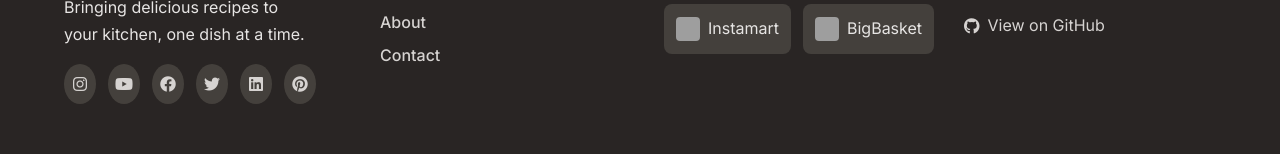
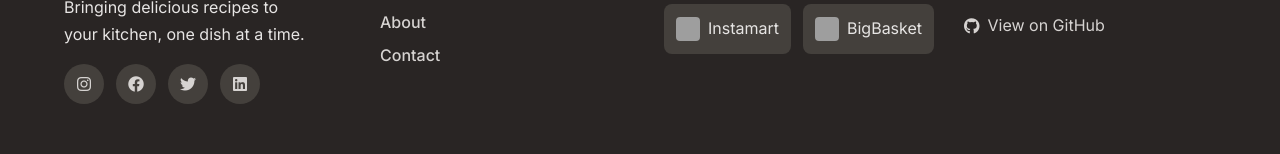
Before and after one commit to devilGamer5802/harsh-ultimate-recipe-guide, a website: page index.html in a window 1280 px wide. Shown: the part 2014-2168 px from the top of the page. Drawn offline with nearby package versions, Linux system fonts and the light colour scheme; grey boxes are pictures that could not be loaded.

Commit message:
Update index.html

```diff
--- a/index.html
+++ b/index.html
@@ -375,11 +375,9 @@
                 <p>Bringing delicious recipes to your kitchen, one dish at a time.</p>
                 <div class="footer-social">
                     <a href="https://www.instagram.com/harshaniltuti5802"><i class="fab fa-instagram"></i></a>
-                    <a href="#"><i class="fab fa-youtube"></i></a>
                     <a href="#"><i class="fab fa-facebook"></i></a>
                     <a href="https://x.com/TutiAnil"><i class="fab fa-twitter"></i></a>
                     <a href="www.linkedin.com/in/harshaniltuti"><i class="fab fa-linkedin"></i></a>
-                    <a href="#"><i class="fab fa-pinterest"></i></a>
                 </div>
             </div>
 
```
